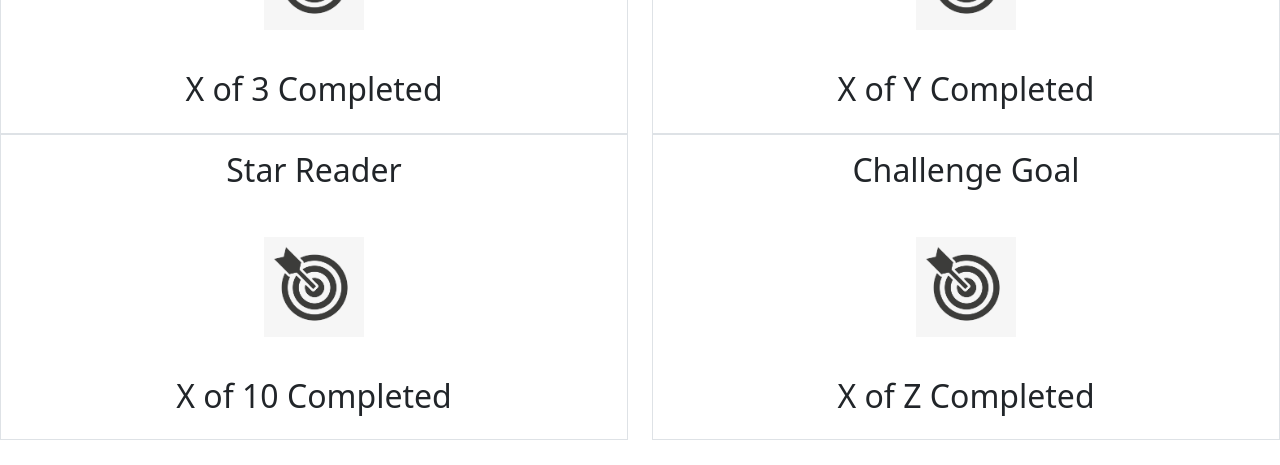
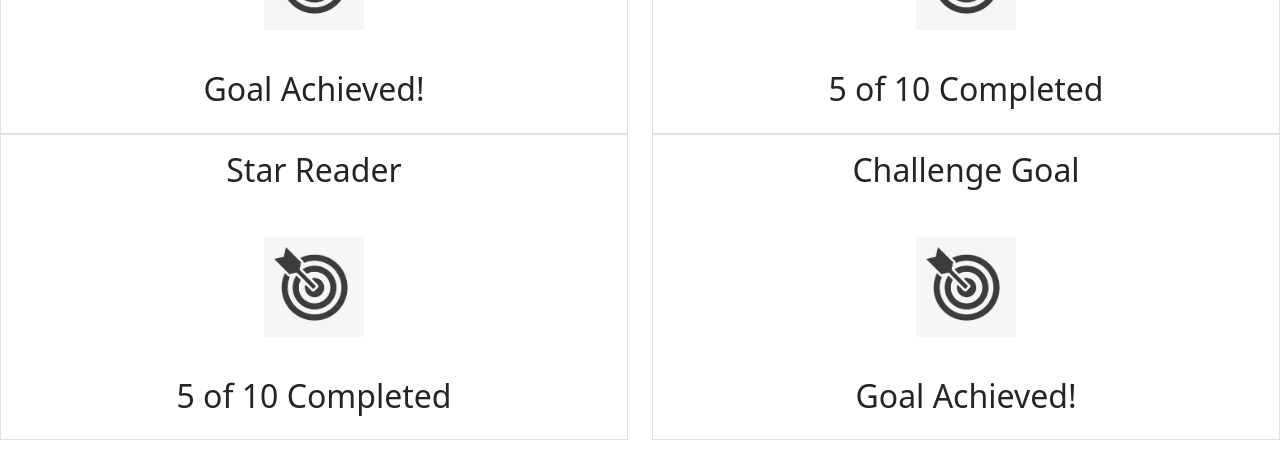
Before and after one commit to leisecodes/ReMoProject, a React (Create React App) app: page / in a window 1280 px wide. Shown: the part 567-1032 px from the top of the page. Built offline with nearby package versions, Linux system fonts and the light colour scheme.

Commit message:
logic to display goal progress based on json data

```diff
--- a/src/pages/homePage/Goals.js
+++ b/src/pages/homePage/Goals.js
@@ -1,5 +1,6 @@
 import React from 'react';
 import goalImg from "../../images/goal.jpg";
+import user from "../profilePage/profile.json";
 function Goals (props) {
     return (
         <div>
@@ -23,7 +24,7 @@ function Goals (props) {
                         </center>
                     </div>
                     <div class="row text-center p-3">
-                        <h2>X of 3 Completed</h2>
+                        {user.readCount >= user.goals.voteGoal ? <h2> Goal Achieved! </h2> : <h2> {user.readCount} of 3 Completed</h2>}
                     </div>
                 </div>
             </div>
@@ -41,7 +42,7 @@ function Goals (props) {
                         </center>
                     </div>
                     <div class="row text-center p-3">
-                        <h2>X of Y Completed</h2>
+                    {(user.readCount >= user.goals.personalGoal) ? <h2> Goal Achieved! </h2> : <h2>{user.readCount} of {user.goals.personalGoal} Completed</h2>}
                     </div>
                 </div>
             </div>
@@ -59,7 +60,7 @@ function Goals (props) {
                         </center>
                     </div>
                     <div class="row text-center p-3">
-                        <h2>X of 10 Completed</h2>
+                    {(user.readCount >= user.goals.starGoal) ? <h2> Goal Achieved! </h2> : <h2>{user.readCount} of {user.goals.starGoal} Completed</h2>}
                     </div>
                 </div>
             </div>
@@ -77,7 +78,7 @@ function Goals (props) {
                         </center>
                     </div>
                     <div class="row text-center p-3">
-                        <h2>X of Z Completed</h2>
+                    {(user.readCount >= user.goals.challengeGoal) ? <h2> Goal Achieved! </h2> : <h2>{user.readCount} of {user.goals.challengeGoal} Completed</h2>}
                     </div>
                 </div>
             </div>
--- a/src/pages/profilePage/profile.json
+++ b/src/pages/profilePage/profile.json
@@ -1,6 +1,6 @@
 {
 "_id":{"$oid":"6538085ab10ada3a007ee5d0"},
-"studentID":"2",
+"studentID": "2",
 "firstName":"Bob",
 "lastName":"Johnson",
 "preferredName":"Bob",
@@ -13,15 +13,15 @@
 "schoolName":"Willow High School",
 "libraryName":"Willow City Library",
 "goals":{
-    "voteGoal": "3",
-    "challengeGoal": "5",
-    "starGoal": "10",
-    "personalGoal": "10"},
-"readCount":"5",
+    "voteGoal": 3,
+    "challengeGoal": 5,
+    "starGoal": 10,
+    "personalGoal": 10},
+"readCount":5,
 "birthday":"2004-08-22",
 "imageLink":"https://images.twinkl.co.uk/tw1n/image/private/t_630/u/ux/greg-excited_ver_1.jpg",
-"voteCount":"3",
-"backgroundColor": "5",
+"voteCount":3,
+"backgroundColor": 5,
 "studentAccessLevel":{
     "libraryAccessLevel":"Full Access",
     "schoolAccessLevel":"Full Access"}
```
